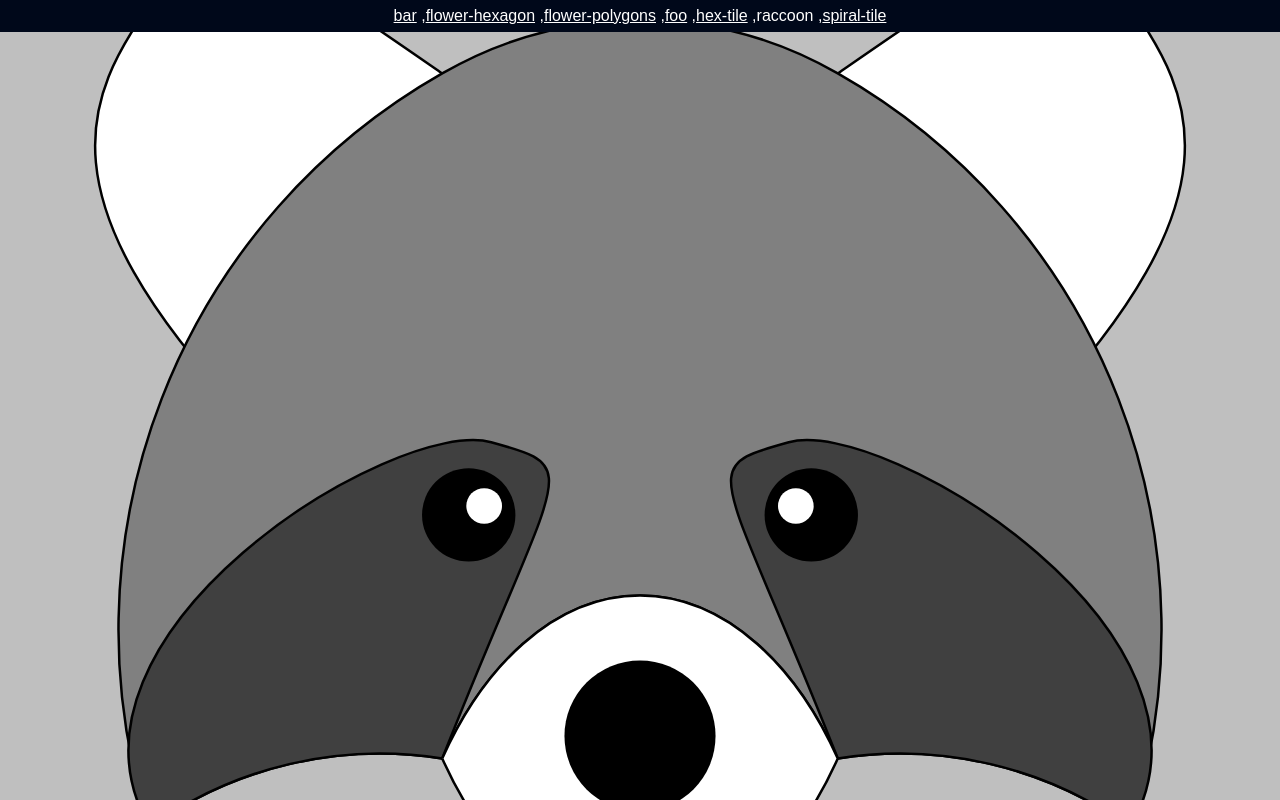
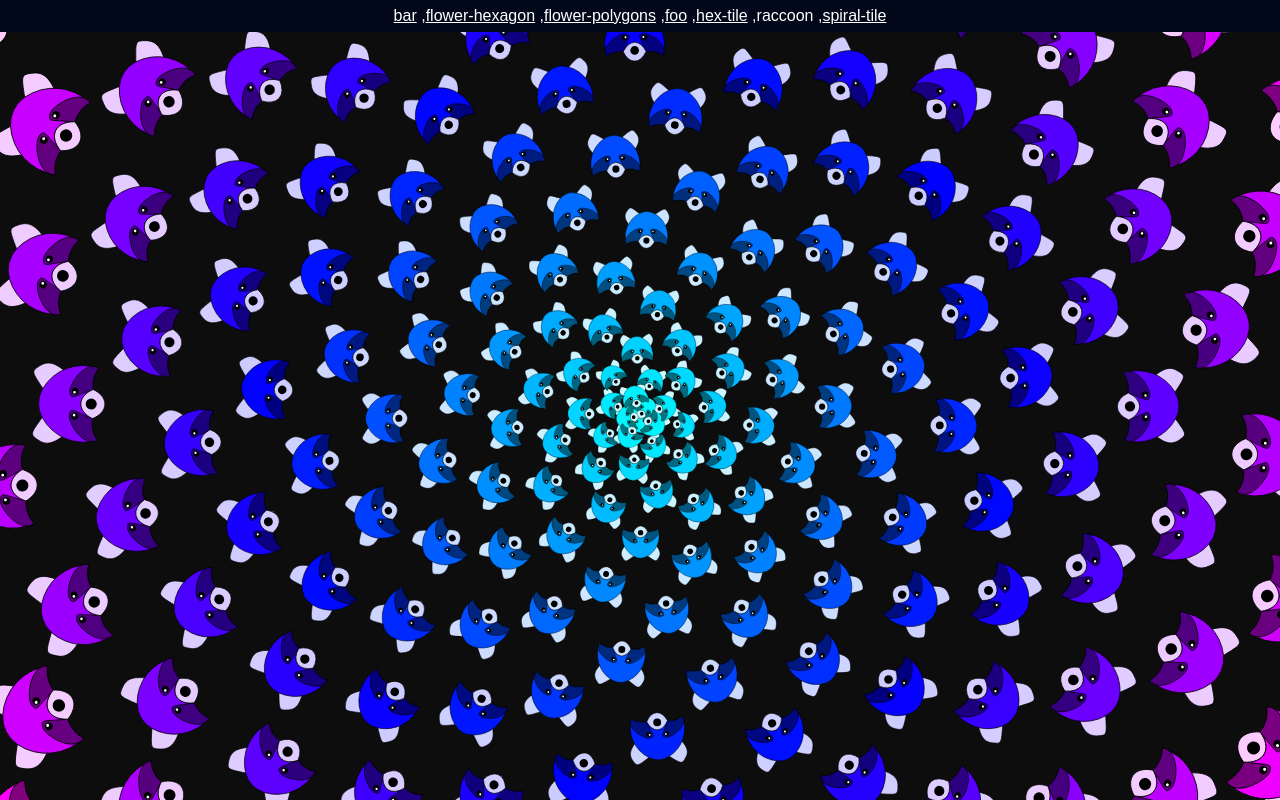
Before and after one commit to dopplerreflect/starts-with-a, a SvelteKit app: page /raccoon in a window 1280 px wide. Built offline with nearby package versions, Linux system fonts and the light colour scheme.

Commit message:
spirally, colorful raccoon thing

```diff
--- a/src/routes/raccoon/+page.svelte
+++ b/src/routes/raccoon/+page.svelte
@@ -2,12 +2,11 @@
 	import { φ, radialPoint, radialPointString } from '$lib/geometry';
 	import { useSaveFile } from '$lib/save-svg';
 	import { onMount } from 'svelte';
-	const size = 512;
-	const blueprintColor = 'hsl(220, 33%, 66%)';
-	const angles = [...Array(36).keys()].map((k) => 10 * k);
-	const radii = [...Array(5).keys()].map((k) => (size / 2) * φ ** k);
-	const eyeRadius = (radii[2] - radii[3]) / 2;
-	const noseRadius = (radii[1] - radii[2]) / 2;
+	import RaccoonFace from './raccoonFace.svelte';
+	const size = 4096;
+	let count = 360;
+	const angles = [...Array(count).keys()].map((k) => k * (360 * φ));
+	console.log(angles);
 	let svg: SVGSVGElement;
 	onMount(() => useSaveFile(svg));
 </script>
@@ -18,207 +17,17 @@
 	xmlns="http://www.w3.org/2000/svg"
 	viewBox={`${-size / 2} ${-size / 2} ${size} ${size}`}
 >
-	<defs>
-		<g id="guide">
-			{#each radii as r}
-				<circle {r} stroke={blueprintColor} fill="none" />
-			{/each}
-			{#each angles as a, i}
-				<path
-					d={`M${radialPointString(a, radii[4])}L${radialPointString(a, radii[0])}`}
-					stroke={blueprintColor}
-				/>
-				<text
-					x={radialPoint(a, radii[1]).x}
-					y={radialPoint(a, radii[1]).y}
-					fill={blueprintColor}
-					alignment-baseline="middle"
-					text-anchor="middle">{i}</text
-				>
-			{/each}
-		</g>
-	</defs>
 	<path
 		d={`M${-size / 2},${-size / 2}H${size / 2}V${size / 2}H${-size / 2}Z`}
-		fill="hsl(0, 0%, 75%)"
+		fill="hsl(0, 0%, 5%)"
 	/>
-	<!-- <image x={-size / 2} y={-size / 2} width={size} height={size} href="/raccoon.jpg" /> -->
-	<!-- <use href="#guide" /> -->
-	<g id="raccoonFace">
-		<g id="leftEar">
-			<path
-				d={[
-					['M'],
-					[radialPointString(angles[18], radii[1])],
-					['C'],
-					[radialPointString(angles[20], radii[0])],
-					[radialPointString(angles[21], radii[0])],
-					[radialPointString(angles[22], radii[0])],
-					['S'],
-					[radialPointString(angles[23], radii[0])],
-					[radialPointString(angles[24], radii[1])]
-				].join(' ')}
-				stroke="black"
-				fill="hsla(0, 0%, 100%, 1)"
-			/>
-		</g>
-		<g id="rightEar">
-			<path
-				d={[
-					['M'],
-					[radialPointString(angles[0], radii[1])],
-					['C'],
-					[radialPointString(angles[34], radii[0])],
-					[radialPointString(angles[33], radii[0])],
-					[radialPointString(angles[32], radii[0])],
-					['S'],
-					[radialPointString(angles[31], radii[0])],
-					[radialPointString(angles[30], radii[1])]
-				].join(' ')}
-				stroke="black"
-				fill="hsla(0, 0%, 100%, 1)"
-			/>
-		</g>
-		<g id="skull">
-			<path
-				d={[
-					['M'],
-					[radialPointString(angles[30], radii[1])],
-					['A'],
-					[radii[1]],
-					[radii[1]],
-					['0 0 0'],
-					[radialPointString(angles[24], radii[1])],
-					['A'],
-					[radii[0]],
-					[radii[0]],
-					['0 0 0'],
-					[radialPointString(angles[14], radii[0])],
-					['A'],
-					[radii[1]],
-					[radii[1]],
-					['0 0 1'],
-					[radialPointString(angles[12], radii[1])],
-					['A'],
-					[radii[2]],
-					[radii[1]],
-					['0 0 1'],
-					[radialPointString(angles[6], radii[1])],
-					['A'],
-					[radii[1]],
-					[radii[1]],
-					['0 0 1'],
-					[radialPointString(angles[4], radii[0])],
-					['A'],
-					[radii[0]],
-					[radii[0]],
-					['0 0 0'],
-					[radialPointString(angles[30], radii[1])],
-					['Z']
-				].join(' ')}
-				stroke="black"
-				fill="hsla(0, 0%, 50%, 1)"
-			/>
-		</g>
-		<g id="leftCheek">
-			<path
-				d={[
-					['M'],
-					[radialPointString(angles[14], radii[0])],
-					['C'],
-					[radialPointString(angles[16], radii[0])],
-					[radialPointString(angles[18], radii[2])],
-					[radialPointString(angles[17], radii[3])],
-					['S'],
-					[radialPointString(angles[15], radii[4])],
-					[radialPointString(angles[12], radii[1])],
-					['A'],
-					[radii[1]],
-					[radii[1]],
-					['0 0 0'],
-					[radialPointString(angles[14], radii[0])]
-				].join(' ')}
-				stroke="black"
-				fill="hsla(0, 0%, 25%, 1)"
-			/>
-		</g>
-		<g id="leftEye">
-			<circle
-				cx={radialPoint(angles[15], radii[3] + eyeRadius).x}
-				cy={radialPoint(angles[15], radii[3] + eyeRadius).y}
-				r={eyeRadius}
-				fill="hsl(0, 0%, 0%, 1)"
-			/>
-			<circle
-				cx={radialPoint(angles[15], radii[3] + eyeRadius * φ).x}
-				cy={radialPoint(angles[15], radii[3] + eyeRadius * φ).y}
-				r={eyeRadius * φ ** 2}
-				fill="white"
-			/>
-		</g>
-		<g id="rightCheek">
-			<path
-				d={[
-					['M'],
-					[radialPointString(angles[4], radii[0])],
-					['C'],
-					[radialPointString(angles[2], radii[0])],
-					[radialPointString(angles[0], radii[2])],
-					[radialPointString(angles[1], radii[3])],
-					['S'],
-					[radialPointString(angles[3], radii[4])],
-					[radialPointString(angles[6], radii[1])],
-					['A'],
-					[radii[1]],
-					[radii[1]],
-					['0 0 1'],
-					[radialPointString(angles[4], radii[0])]
-				].join(' ')}
-				stroke="black"
-				fill="hsla(0, 0%, 25%, 1)"
-			/>
-		</g>
-		<g id="rightEye">
-			<circle
-				cx={radialPoint(angles[3], radii[3] + eyeRadius).x}
-				cy={radialPoint(angles[3], radii[3] + eyeRadius).y}
-				r={eyeRadius}
-				fill="hsl(0, 0%, 0%, 1)"
-			/>
-			<circle
-				cx={radialPoint(angles[3], radii[3] + eyeRadius * φ).x}
-				cy={radialPoint(angles[3], radii[3] + eyeRadius * φ).y}
-				r={eyeRadius * φ ** 2}
-				fill="white"
-			/>
-		</g>
-		<g id="snout">
-			<path
-				d={[
-					['M'],
-					[radialPointString(angles[12], radii[1])],
-					['A'],
-					[radii[2]],
-					[radii[1]],
-					['0 0 1'],
-					[radialPointString(angles[6], radii[1])],
-					['A'],
-					[radii[2]],
-					[radii[1]],
-					['0 0 1'],
-					[radialPointString(angles[12], radii[1])]
-				].join(' ')}
-				stroke="black"
-				fill="hsl(0, 0%, 100%, 1)"
-			/>
-		</g>
-		<g id="nose">
-			<circle
-				cx={radialPoint(angles[9], radii[2] + noseRadius).x}
-				cy={radialPoint(angles[9], radii[2] + noseRadius).y}
-				r={noseRadius}
-				fill="hsl(0, 0%, 0%, 1)"
-			/>
-		</g>
-	</g>
+	<!-- <RaccoonFace size={512} rotate={90} center={{ x: 100, y: 100 }} /> -->
+	{#each angles as a, i}
+		<RaccoonFace
+			size={i < 15 ? 100 : 100 + i * 1.25}
+			rotate={a + 90}
+			center={radialPoint(a, (size / count) * i)}
+			hue={180 + i / 1.75}
+		/>
+	{/each}
 </svg>
--- /dev/null
+++ b/src/routes/raccoon/raccoonFace.svelte
@@ -0,0 +1,195 @@
+<script lang="ts">
+	import { φ, radialPoint, radialPointString } from '$lib/geometry';
+	export let size = 512;
+	export let rotate = 0;
+	export let center = { x: 0, y: 0 };
+	export let hue = 0;
+	const angles = [...Array(36).keys()].map((k) => 10 * k);
+	const radii = [...Array(5).keys()].map((k) => (size / 2) * φ ** k);
+	const eyeRadius = (radii[2] - radii[3]) / 2;
+	const noseRadius = (radii[1] - radii[2]) / 2;
+</script>
+
+<g id="raccoonFace" transform={`rotate(${rotate}, ${center.x}, ${center.y})`}>
+	<g id="leftEar">
+		<path
+			d={[
+				['M'],
+				[radialPointString(angles[18], radii[1], { center })],
+				['C'],
+				[radialPointString(angles[20], radii[0], { center })],
+				[radialPointString(angles[21], radii[0], { center })],
+				[radialPointString(angles[22], radii[0], { center })],
+				['S'],
+				[radialPointString(angles[23], radii[0], { center })],
+				[radialPointString(angles[24], radii[1], { center })]
+			].join(' ')}
+			stroke="black"
+			stroke-width={size / 128}
+			fill={`hsl(${hue}, 100%, 90%)`}
+		/>
+	</g>
+	<g id="rightEar">
+		<path
+			d={[
+				['M'],
+				[radialPointString(angles[0], radii[1], { center })],
+				['C'],
+				[radialPointString(angles[34], radii[0], { center })],
+				[radialPointString(angles[33], radii[0], { center })],
+				[radialPointString(angles[32], radii[0], { center })],
+				['S'],
+				[radialPointString(angles[31], radii[0], { center })],
+				[radialPointString(angles[30], radii[1], { center })]
+			].join(' ')}
+			stroke="black"
+			stroke-width={size / 128}
+			fill={`hsl(${hue}, 100%, 90%)`}
+		/>
+	</g>
+	<g id="skull">
+		<path
+			d={[
+				['M'],
+				[radialPointString(angles[30], radii[1], { center })],
+				['A'],
+				[radii[1]],
+				[radii[1]],
+				['0 0 0'],
+				[radialPointString(angles[24], radii[1], { center })],
+				['A'],
+				[radii[0]],
+				[radii[0]],
+				['0 0 0'],
+				[radialPointString(angles[14], radii[0], { center })],
+				['A'],
+				[radii[1]],
+				[radii[1]],
+				['0 0 1'],
+				[radialPointString(angles[12], radii[1], { center })],
+				['A'],
+				[radii[2]],
+				[radii[1]],
+				['0 0 1'],
+				[radialPointString(angles[6], radii[1], { center })],
+				['A'],
+				[radii[1]],
+				[radii[1]],
+				['0 0 1'],
+				[radialPointString(angles[4], radii[0], { center })],
+				['A'],
+				[radii[0]],
+				[radii[0]],
+				['0 0 0'],
+				[radialPointString(angles[30], radii[1], { center })],
+				['Z']
+			].join(' ')}
+			stroke="black"
+			stroke-width={size / 128}
+			fill={`hsl(${hue}, 100%, 50%)`}
+		/>
+	</g>
+	<g id="leftCheek">
+		<path
+			d={[
+				['M'],
+				[radialPointString(angles[14], radii[0], { center })],
+				['C'],
+				[radialPointString(angles[16], radii[0], { center })],
+				[radialPointString(angles[18], radii[2], { center })],
+				[radialPointString(angles[17], radii[3], { center })],
+				['S'],
+				[radialPointString(angles[15], radii[4], { center })],
+				[radialPointString(angles[12], radii[1], { center })],
+				['A'],
+				[radii[1]],
+				[radii[1]],
+				['0 0 0'],
+				[radialPointString(angles[14], radii[0], { center })]
+			].join(' ')}
+			stroke="black"
+			stroke-width={size / 128}
+			fill={`hsl(${hue}, 100%, 25%)`}
+		/>
+	</g>
+	<g id="leftEye">
+		<circle
+			cx={radialPoint(angles[15], radii[3] + eyeRadius, { center }).x}
+			cy={radialPoint(angles[15], radii[3] + eyeRadius, { center }).y}
+			r={eyeRadius}
+			fill="hsl(0, 0%, 0%)"
+		/>
+		<circle
+			cx={radialPoint(angles[15], radii[3] + eyeRadius * φ, { center }).x}
+			cy={radialPoint(angles[15], radii[3] + eyeRadius * φ, { center }).y}
+			r={eyeRadius * φ ** 2}
+			fill="white"
+		/>
+	</g>
+	<g id="rightCheek">
+		<path
+			d={[
+				['M'],
+				[radialPointString(angles[4], radii[0], { center })],
+				['C'],
+				[radialPointString(angles[2], radii[0], { center })],
+				[radialPointString(angles[0], radii[2], { center })],
+				[radialPointString(angles[1], radii[3], { center })],
+				['S'],
+				[radialPointString(angles[3], radii[4], { center })],
+				[radialPointString(angles[6], radii[1], { center })],
+				['A'],
+				[radii[1]],
+				[radii[1]],
+				['0 0 1'],
+				[radialPointString(angles[4], radii[0], { center })]
+			].join(' ')}
+			stroke="black"
+			stroke-width={size / 128}
+			fill={`hsl(${hue}, 100%, 25%)`}
+		/>
+	</g>
+	<g id="rightEye">
+		<circle
+			cx={radialPoint(angles[3], radii[3] + eyeRadius, { center }).x}
+			cy={radialPoint(angles[3], radii[3] + eyeRadius, { center }).y}
+			r={eyeRadius}
+			fill="hsl(0, 0%, 0%, 1)"
+		/>
+		<circle
+			cx={radialPoint(angles[3], radii[3] + eyeRadius * φ, { center }).x}
+			cy={radialPoint(angles[3], radii[3] + eyeRadius * φ, { center }).y}
+			r={eyeRadius * φ ** 2}
+			fill="white"
+		/>
+	</g>
+	<g id="snout">
+		<path
+			d={[
+				['M'],
+				[radialPointString(angles[12], radii[1], { center })],
+				['A'],
+				[radii[2]],
+				[radii[1]],
+				['0 0 1'],
+				[radialPointString(angles[6], radii[1], { center })],
+				['A'],
+				[radii[2]],
+				[radii[1]],
+				['0 0 1'],
+				[radialPointString(angles[12], radii[1], { center })]
+			].join(' ')}
+			stroke="black"
+			stroke-width={size / 128}
+			fill={`hsl(${hue}, 100%, 90%)`}
+		/>
+	</g>
+	<g id="nose">
+		<circle
+			cx={radialPoint(angles[9], radii[2] + noseRadius, { center }).x}
+			cy={radialPoint(angles[9], radii[2] + noseRadius, { center }).y}
+			r={noseRadius}
+			fill="hsl(0, 0%, 0%, 1)"
+		/>
+	</g>
+</g>
```
